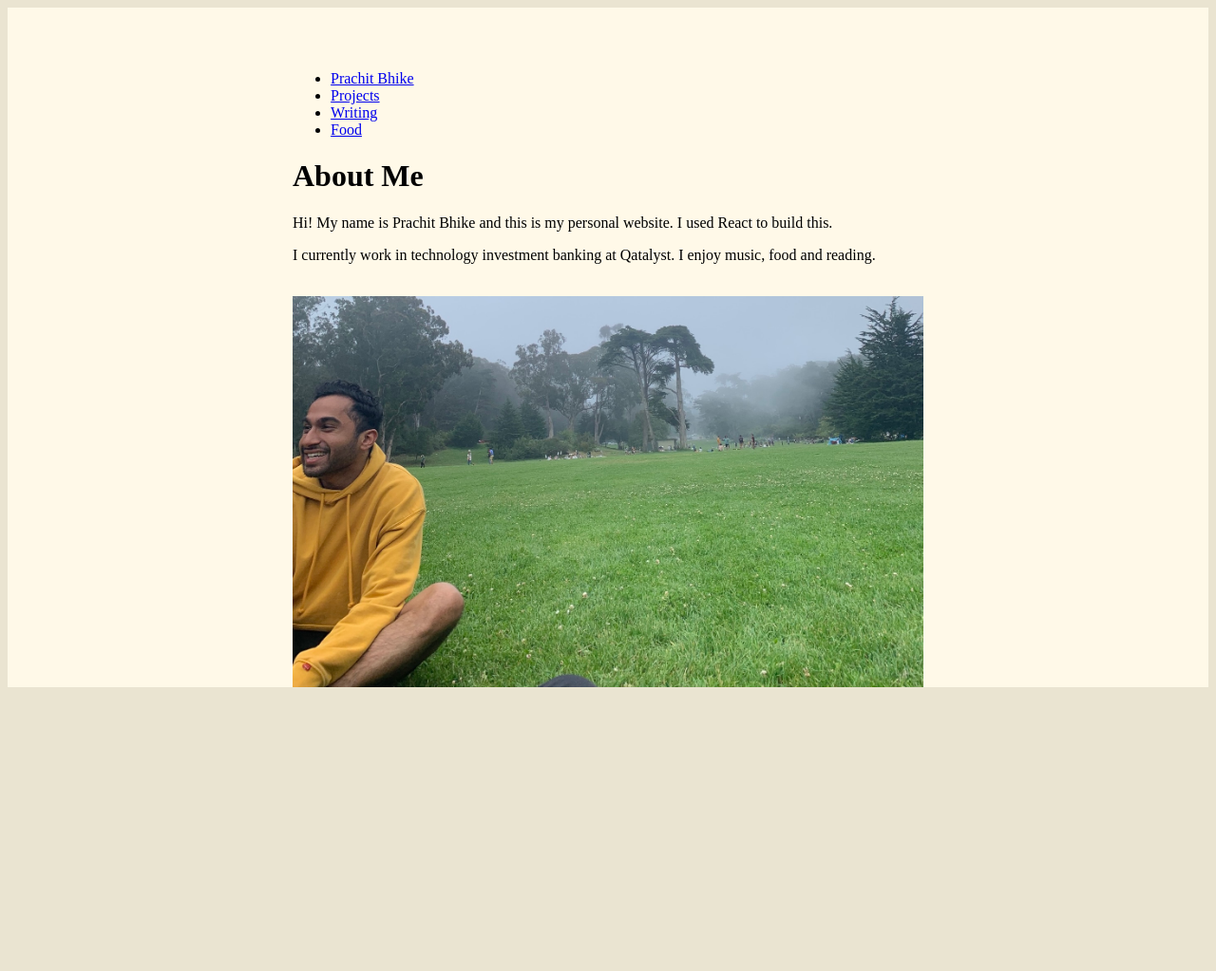
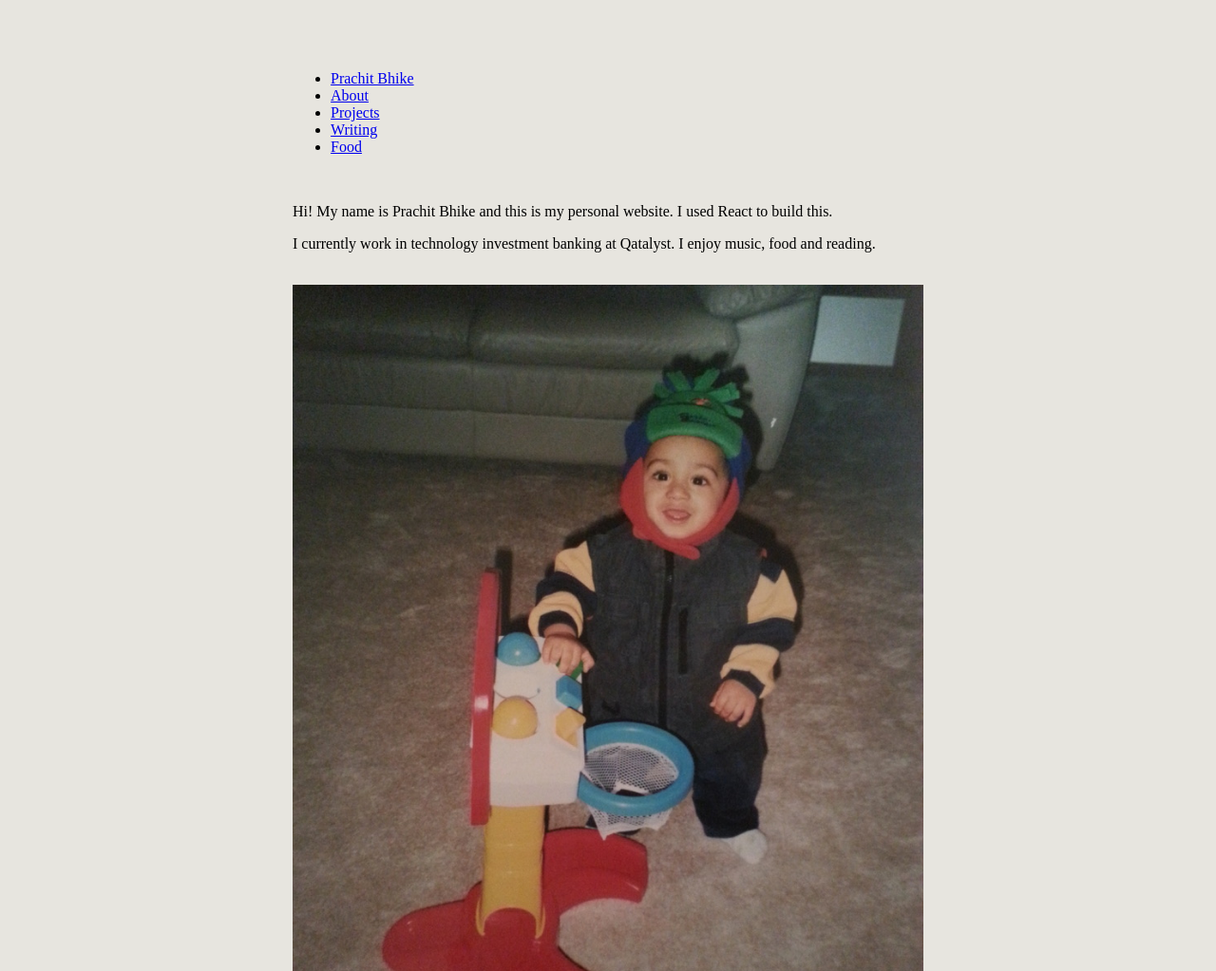
Before and after one commit to prachitbhike/mywebsite_gatsby, a Gatsby site: page / in a window 1280 px wide. Shown: the top 1023 px of the page at 95% size. Before the commit the page ends 800 px from the top, so only its background shows below. Built offline with nearby package versions, Linux system fonts and the light colour scheme; Gatsby itself is replaced by a stand-in of ours.

Commit message:
Changed background, adjusted navbar

```diff
--- a/src/components/global.css
+++ b/src/components/global.css
@@ -1,3 +1,3 @@
 body {
-    background-color: rgb(234, 228, 209);
+    background-color: rgb(231, 229, 223);
   }
--- a/src/components/layout.js
+++ b/src/components/layout.js
@@ -2,20 +2,24 @@ import * as React from 'react'
 import { Link } from 'gatsby'
 import {
     container,
-    heading,
     navLinks,
     navLinkItem,
     navLinkText
   } from './layout.module.css'
 
-  const Layout = ({ pageTitle, children }) => {
+  const Layout = ({ children }) => {
     return (
       <div className={container}>
         <nav>
           <ul className={navLinks}>
+          <li className={navLinkItem}>
+              <Link to="/" className={navLinkText}>
+                Prachit Bhike
+              </Link>
+            </li>
             <li className={navLinkItem}>
               <Link to="/" className={navLinkText}>
-                Prachit Bhike
+                About
               </Link>
             </li>
             <li className={navLinkItem}>
@@ -35,8 +39,8 @@ import {
             </li>
           </ul>
         </nav>
+        <br></br>
         <main>
-          <h1 className={heading}>{pageTitle}</h1>
           {children}
         </main>
       </div>
--- a/src/components/layout.module.css
+++ b/src/components/layout.module.css
@@ -4,10 +4,7 @@
   padding-right: 300px;
   padding-top: 50px;
   font-family: "Titillium Web";
-  background-color: rgb(255, 249, 232);
-}
-.heading {
-  color: black;
+  background-color: rgb(231, 229, 223);
 }
 .nav-links {
   display: flex;
@@ -17,6 +14,11 @@
 .nav-link-item {
   padding-right: 2rem;
 }
+.nav-link-name {
+  color: black;
+  font-size: 225%;
+  text-decoration: none;
+}
 .nav-link-text {
   color: black;
   font-size: 175%;
--- a/src/pages/index.js
+++ b/src/pages/index.js
@@ -7,15 +7,15 @@ import "../components/global.css"
 // Index page component
 const IndexPage = () => {
   return (
-    <Layout pageTitle="About Me">
+    <Layout pageTitle="About">
       <p>Hi! My name is Prachit Bhike and this is my personal website. I used React to build this.</p>
       <p>
       I currently work in technology investment banking at Qatalyst. I enjoy music, food and reading.
       </p>
       <br></br>
       <StaticImage
-        alt="Prachit sitting at Golden Gate Park."
-        src="../images/prachit_park.jpeg"
+        alt="Prachit as a ."
+        src="../images/prachit_baby.jpeg"
       />
     </Layout>
   )
```
Also changed, not shown: src/pages/about.js (added, +14 -0 lines), src/images/prachit_baby.jpeg (added), 1 other file.
